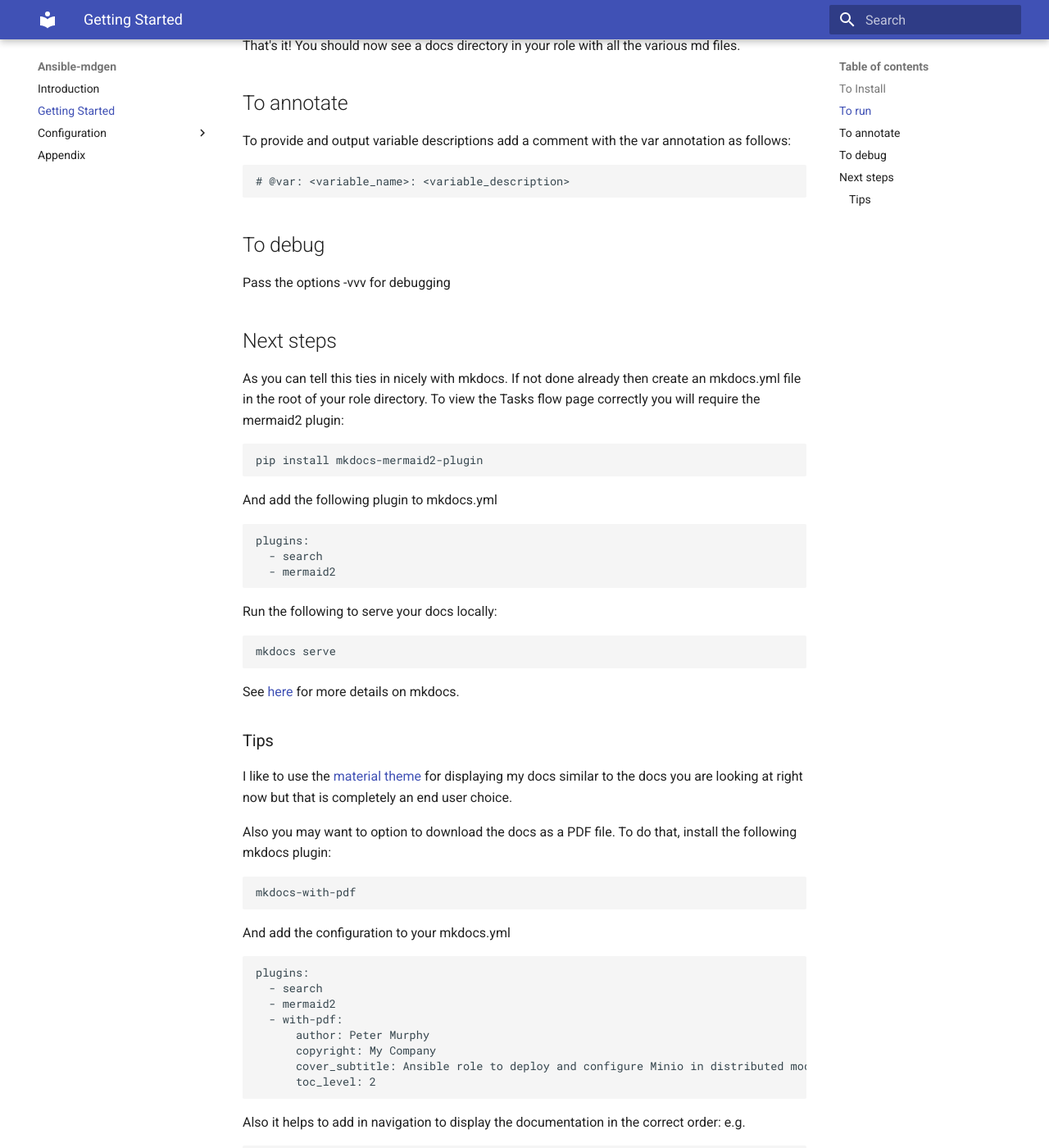
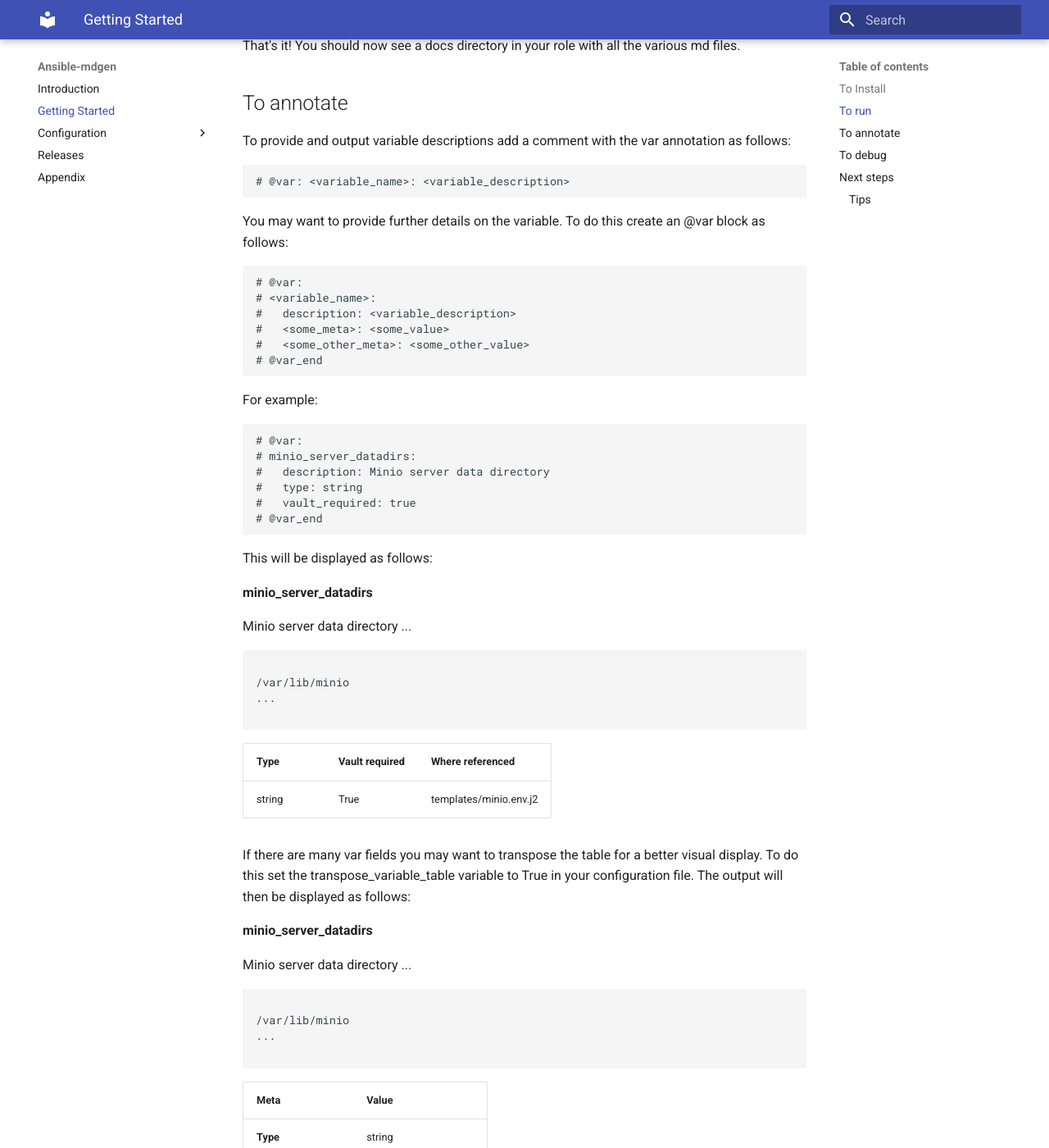
Before and after one commit to murphypetercl/ansible-mdgen, an MkDocs documentation site: the page built from docs/getting-started.md, in a window 1280 px wide and 1400 px high, scrolled down 458 px. Shown: the whole window at 82% size. Built offline with MkDocs 1.6.1 and Material for MkDocs 9.7.7, drawn with Linux system fonts in a browser that asks for light colours; some of the changed text lies outside the part shown.

````diff
--- a/docs/getting-started.md
+++ b/docs/getting-started.md
@@ -21,6 +21,60 @@ To provide and output variable descriptions add a comment with the var annotatio
 ```
 # @var: <variable_name>: <variable_description>
 ```
+
+You may want to provide further details on the variable. To do this create an @var block as follows:
+```
+# @var:
+# <variable_name>:
+#   description: <variable_description>
+#   <some_meta>: <some_value>
+#   <some_other_meta>: <some_other_value>
+# @var_end
+```
+For example:
+```
+# @var:
+# minio_server_datadirs:
+#   description: Minio server data directory
+#   type: string
+#   vault_required: true
+# @var_end
+```
+This will be displayed as follows:
+
+<strong>minio_server_datadirs</strong>
+
+Minio server data directory
+...
+
+```
+
+/var/lib/minio
+...
+
+```
+|Type|Vault required|Where referenced|
+| :--- | :--- | :--- |
+|string|True|templates/minio.env.j2<br/>|
+
+If there are many var fields you may want to transpose the table for a better visual display. To do this set the transpose_variable_table variable to True in your configuration file. The output will then be displayed as follows:
+
+<strong>minio_server_datadirs</strong>
+
+Minio server data directory
+...
+
+```
+
+/var/lib/minio
+...
+
+```
+|Meta|Value|
+| :--- | :--- |
+|<strong>Type</strong>|string|
+|<strong>Vault required</strong>|True|
+|<strong>Where referenced</strong>|templates/minio.env.j2<br/>|
 
 ## To debug
 
@@ -49,7 +103,7 @@ See [here](https://www.mkdocs.org/) for more details on mkdocs.
 
 I like to use the [material theme](https://squidfunk.github.io/mkdocs-material/getting-started/) for displaying my docs similar to the docs you are looking at right now but that is completely an end user choice.
 
-Also you may want to option to download the docs as a PDF file. To do that, install the following mkdocs plugin:
+Also you may want the option to download the docs as a PDF file. To do that, install the following mkdocs plugin:
 ```
 mkdocs-with-pdf
 ```
--- a/mkdocs.yml
+++ b/mkdocs.yml
@@ -9,4 +9,5 @@ nav:
   - Configuration:
     - configuration/configuration.md
     - configuration/file-combinations.md
+  - releases.md
   - appendix.md
--- a/src/ansiblemdgen/__init__.py
+++ b/src/ansiblemdgen/__init__.py
@@ -1,2 +1,2 @@
 name = "ansiblemdgen"
-__version__ = '0.0.20'
+__version__ = '0.1.0'
````
Also changed, not shown: docs/configuration/configuration.md (+1 -0 lines), docs/releases.md (added, +6 -0 lines), 1 other file.
